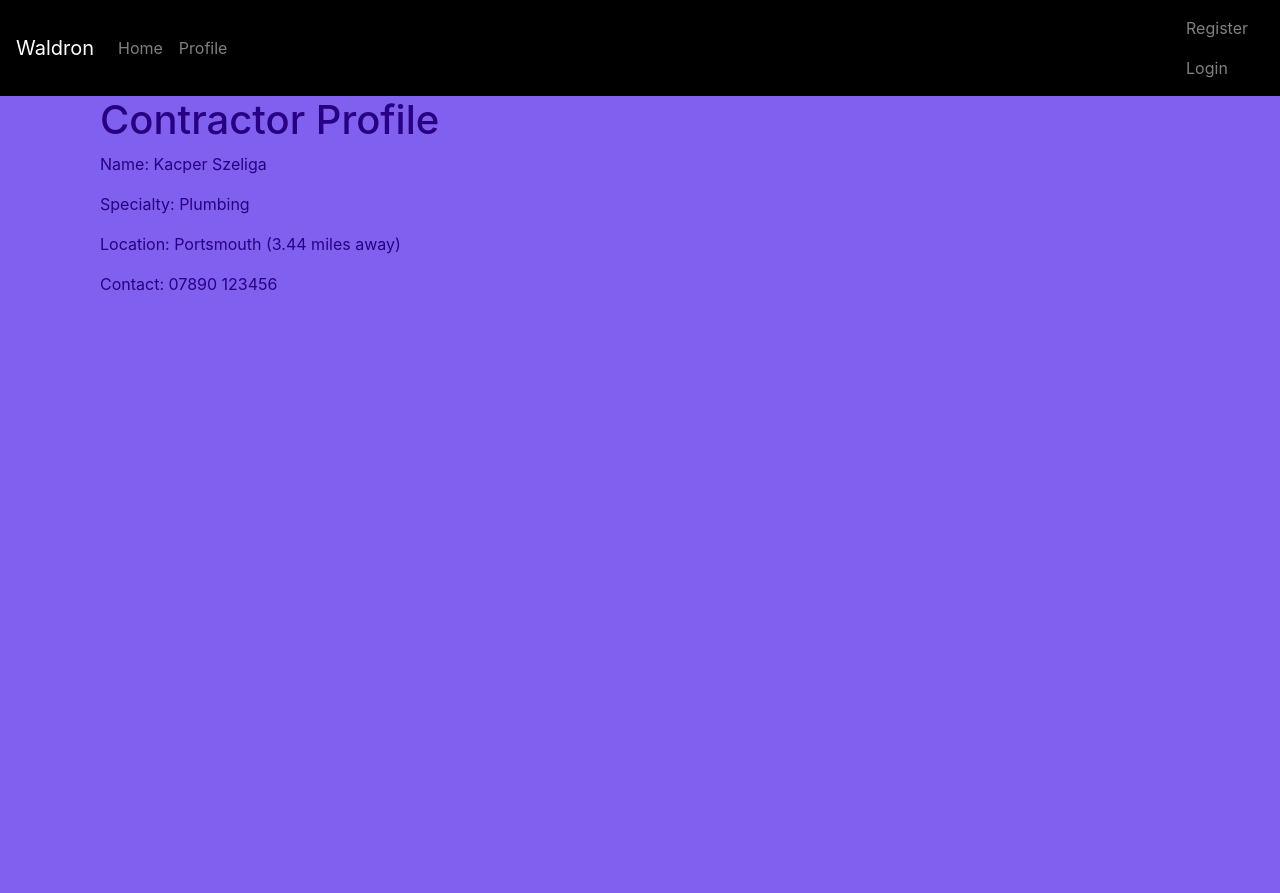
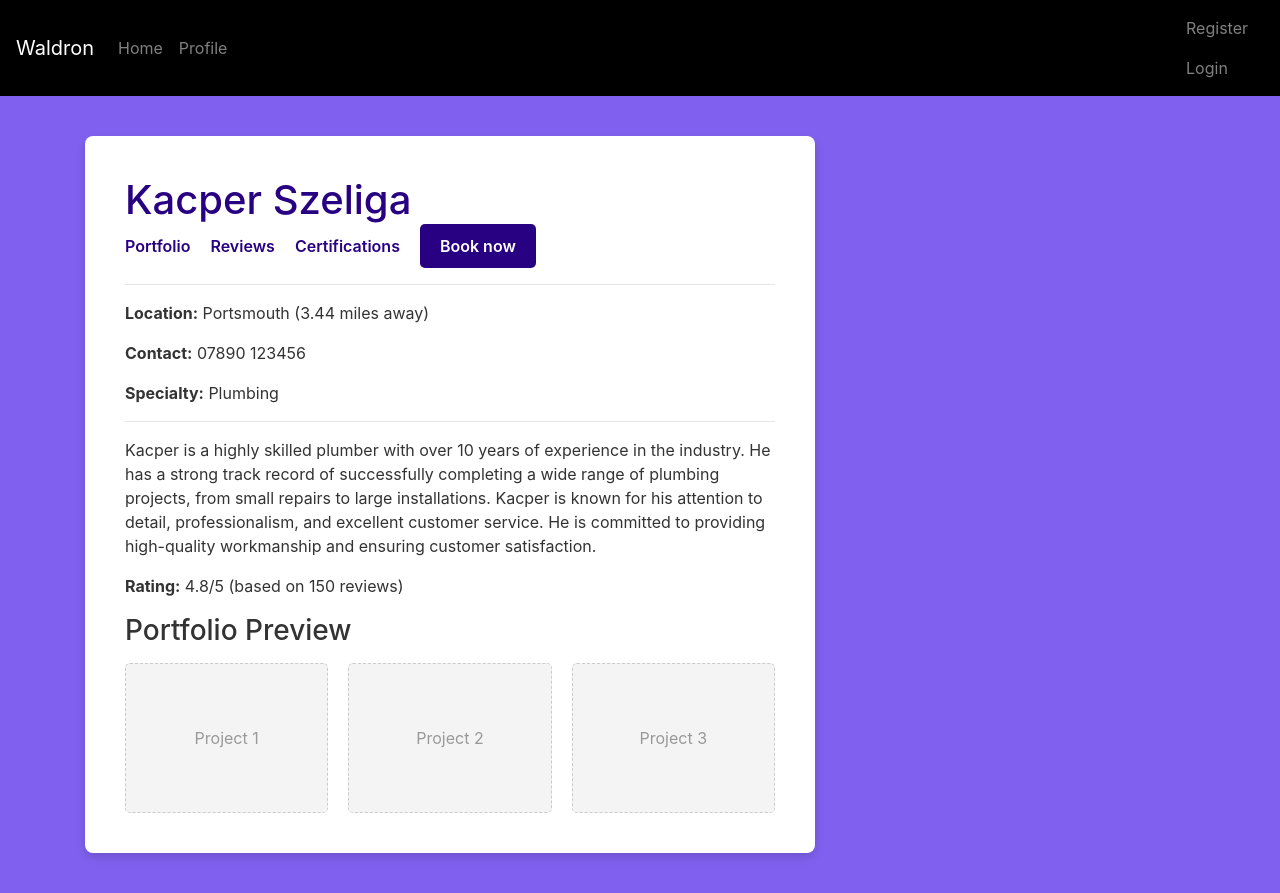
Before and after one commit to SETaP-Group-1E/FIXIFYapp, a Flask app: page /contractor in a window 1280 px wide. Before the commit the page ends 291 px from the top, so only its background shows below. Run offline with Flask 3, Linux system fonts and the light colour scheme; some libraries are stand-ins or nearby versions.

Commit message:
Some frontend work done, will still overhaul this design, sepecially with a stylesheet

```diff
--- a/templates/contractor_profile.html
+++ b/templates/contractor_profile.html
@@ -1,10 +1,115 @@
 {% extends "layout.html" %}
 
 {% block content %}
-<div class="container">
-    <h1>Contractor Profile</h1>
-    <p>Name: Kacper Szeliga</p>
-    <p>Specialty: Plumbing</p>
-    <p>Location: Portsmouth (3.44 miles away) </p>
-    <p>Contact: 07890 123456</p>
+<style>
+    .profile-card {
+        max-width: 900px;
+        margin: 40px auto;
+        background-color: #ffffff;
+        color: #333333;
+        padding: 40px;
+        border-radius: 8px;
+        box-shadow: 0 4px 10px rgba(0, 0, 0, 0.15);
+    }
+
+
+
+    .profile-title {
+        display: flex;
+        align-items: center;
+        gap: 15px;
+    }
+
+    .profile-header h1 {
+        margin: 0;
+        color: #280182;
+    }
+
+    .profile-nav {
+        display: flex;
+        align-items: center;
+        gap: 20px;
+    }
+
+    .profile-nav a {
+        color: #280182;
+        text-decoration: none;
+        font-weight: 600;
+    }
+
+    .profile-nav a:hover {
+        text-decoration: underline;
+    }
+
+    .btn-book {
+        background-color: #280182;
+        color: #ffffff !important;
+        padding: 10px 20px;
+        border-radius: 5px;
+        transition: background-color 0.2s ease-in-out;
+    }
+
+    .btn-book:hover {
+        background-color: #1a0054;
+        text-decoration: none !important;
+    }
+
+
+
+    .portfolio-grid {
+        display: grid;
+        grid-template-columns: repeat(auto-fit, minmax(200px, 1fr));
+        gap: 20px;
+        margin-top: 15px;
+    }
+
+    .portfolio-item {
+        background-color: #f4f4f4;
+        height: 150px;
+        border-radius: 5px;
+        display: flex;
+        align-items: center;
+        justify-content: center;
+        color: #999;
+        border: 1px dashed #ccc;
+    }
+</style>
+
+<div class="profile-card">
+
+    <div class="profile-header">
+        <div class="profile-title">
+            <h1>Kacper Szeliga</h1>
+        </div>
+
+        <div class="profile-nav">
+            <a href="#">Portfolio</a>
+            <a href="#">Reviews</a>
+            <a href="#">Certifications</a>
+            <a href="#" class="btn-book">Book now</a>
+        </div>
+    </div>
+
+    <div class="profile-info">
+        <hr>
+        <p><strong>Location:</strong> Portsmouth (3.44 miles away)</p>
+        <p><strong>Contact:</strong> 07890 123456</p>
+        <p><strong>Specialty:</strong> Plumbing</p>
+        <hr>
+
+        <p>Kacper is a highly skilled plumber with over 10 years of experience in the industry. He has a strong track record of successfully completing a wide range of plumbing projects, from small repairs to large installations. Kacper is known for his attention to detail, professionalism, and excellent customer service. He is committed to providing high-quality workmanship and ensuring customer satisfaction.</p>
+
+        <p><strong>Rating:</strong> 4.8/5 (based on 150 reviews)</p>
+    </div>
+
+    <div class="portfolio-section">
+        <h3>Portfolio Preview</h3>
+        <div class="portfolio-grid">
+            <div class="portfolio-item">Project 1</div>
+            <div class="portfolio-item">Project 2</div>
+            <div class="portfolio-item">Project 3</div>
+        </div>
+    </div>
+
+</div>
 {% endblock %}
```
